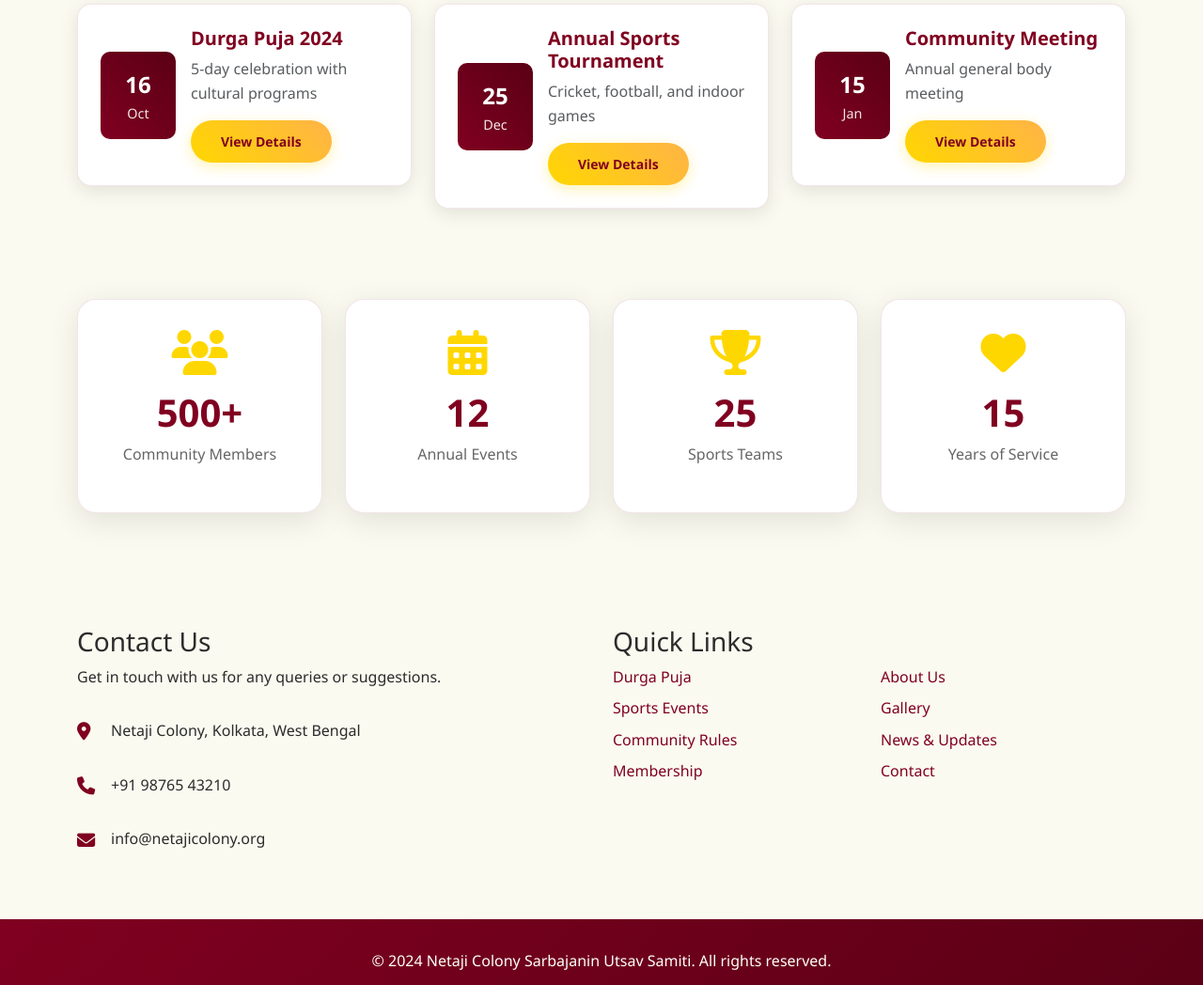
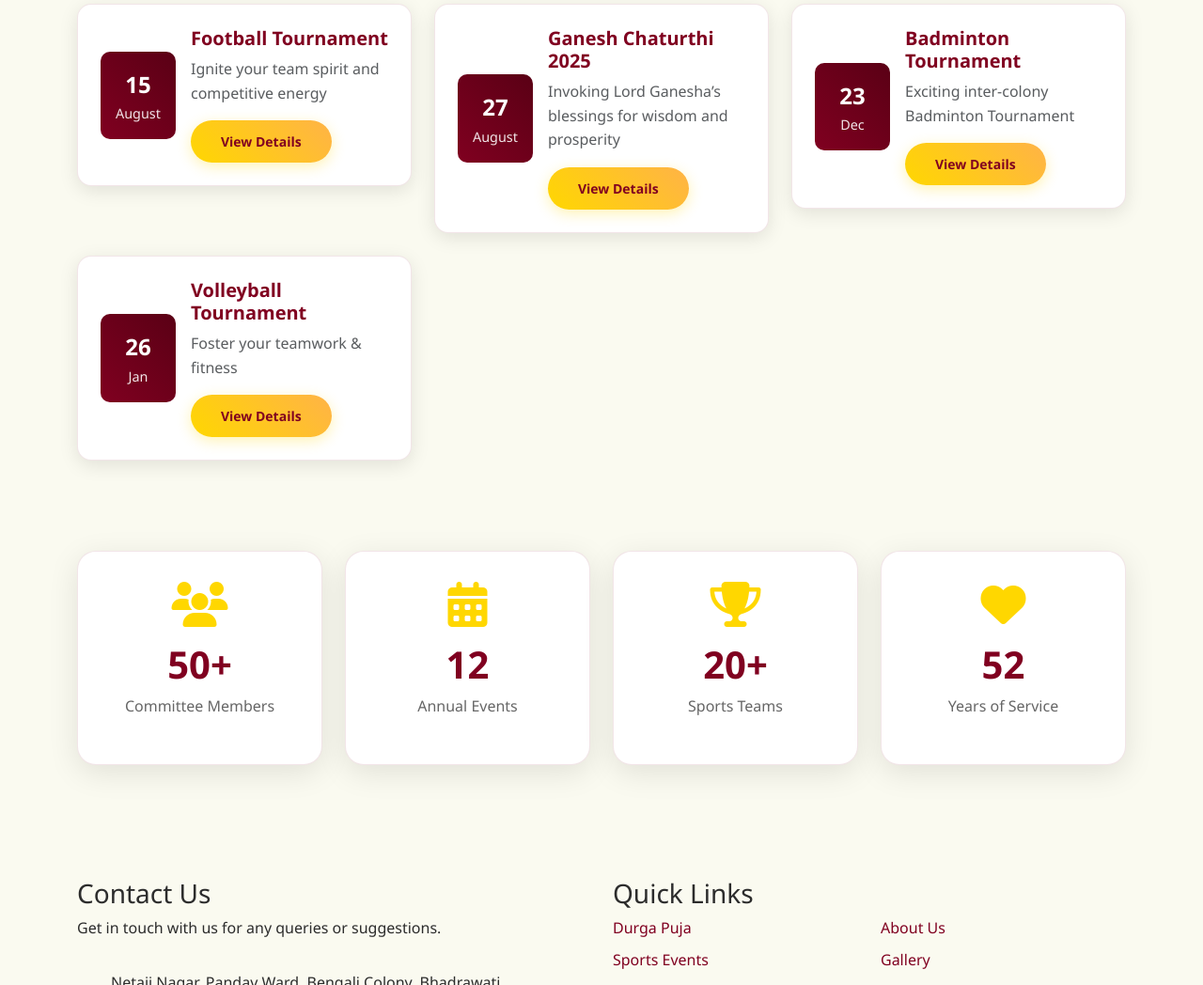
Before and after one commit to dooti2325/NCSUS-Committee-Site, a plain HTML site: page index.html in a window 1280 px wide. Shown: the part 1752-2800 px from the top of the page at 94% size. Drawn offline with nearby package versions, Linux system fonts and the light colour scheme.

Commit message:
Minor Changes

```diff
--- a/index.html
+++ b/index.html
@@ -3,7 +3,7 @@
 <head>
     <meta charset="UTF-8">
     <meta name="viewport" content="width=device-width, initial-scale=1.0">
-    <title>Netaji Colony Sarbajanin Utsav Samiti - Main Dashboard</title>
+    <title>Netaji Colony Sarbajanin Utsav Samiti</title>
     <link href="https://cdn.jsdelivr.net/npm/bootstrap@5.3.0/dist/css/bootstrap.min.css" rel="stylesheet">
     <link href="https://cdnjs.cloudflare.com/ajax/libs/font-awesome/6.4.0/css/all.min.css" rel="stylesheet">
     <link href="main-styles.css" rel="stylesheet">
@@ -41,11 +41,10 @@
             <div class="row align-items-center min-vh-100">
                 <div class="col-lg-6">
                     <h1 class="display-4 fw-bold text-white mb-4">
-                        Welcome to Netaji Colony
+                        Welcome to Our Committee Page
                     </h1>
                     <p class="lead text-white mb-4">
-                        Celebrating community spirit through festivals, sports, and cultural events.
-                        Join us in building a stronger, more vibrant community.
+                        Celebrating committee spirit through festivals, sports, and cultural events.
                     </p>
                     <div class="d-flex gap-3">
                         <a href="durga-puja.html" class="btn btn-primary btn-lg">
@@ -71,8 +70,8 @@
         <div class="container">
             <div class="row text-center mb-5">
                 <div class="col-12">
-                    <h2 class="section-title">Our Community Activities</h2>
-                    <p class="section-subtitle">Discover what makes our community special</p>
+                    <h2 class="section-title">Our Committee Activities</h2>
+                    <p class="section-subtitle">Discover what makes our committee special</p>
                 </div>
             </div>
             <div class="row g-4">
@@ -82,7 +81,7 @@
                             <i class="fas fa-om"></i>
                         </div>
                         <h4>Religious Festivals</h4>
-                        <p>Celebrate traditional festivals with community participation and cultural programs.</p>
+                        <p>Celebrate traditional festivals cultural programs.</p>
                         <a href="durga-puja.html" class="btn btn-outline-primary">Learn More</a>
                     </div>
                 </div>
@@ -101,8 +100,8 @@
                         <div class="feature-icon">
                             <i class="fas fa-users"></i>
                         </div>
-                        <h4>Community Meetings</h4>
-                        <p>Regular community meetings to discuss development, welfare, and social issues.</p>
+                        <h4>Committee Meetings</h4>
+                        <p>Regular committee meetings to discuss development, welfare, and social issues.</p>
                         <a href="#" class="btn btn-outline-primary">Learn More</a>
                     </div>
                 </div>
@@ -123,12 +122,12 @@
                 <div class="col-lg-4 col-md-6">
                     <div class="event-card">
                         <div class="event-date">
-                            <span class="day">16</span>
-                            <span class="month">Oct</span>
+                            <span class="day">15</span>
+                            <span class="month">August</span>
                         </div>
                         <div class="event-content">
-                            <h5>Durga Puja 2024</h5>
-                            <p class="text-muted">5-day celebration with cultural programs</p>
+                            <h5>Football Tournament</h5>
+                            <p class="text-muted">Ignite your team spirit and competitive energy</p>
                             <a href="durga-puja.html" class="btn btn-sm btn-primary">View Details</a>
                         </div>
                     </div>
@@ -136,12 +135,25 @@
                 <div class="col-lg-4 col-md-6">
                     <div class="event-card">
                         <div class="event-date">
-                            <span class="day">25</span>
+                            <span class="day">27</span>
+                            <span class="month">August</span>
+                        </div>
+                        <div class="event-content">
+                            <h5>Ganesh Chaturthi 2025</h5>
+                            <p class="text-muted">Invoking Lord Ganesha’s blessings for wisdom and prosperity</p>
+                            <a href="durga-puja.html" class="btn btn-sm btn-primary">View Details</a>
+                        </div>
+                    </div>
+                </div>
+                <div class="col-lg-4 col-md-6">
+                    <div class="event-card">
+                        <div class="event-date">
+                            <span class="day">23</span>
                             <span class="month">Dec</span>
                         </div>
                         <div class="event-content">
-                            <h5>Annual Sports Tournament</h5>
-                            <p class="text-muted">Cricket, football, and indoor games</p>
+                            <h5>Badminton Tournament</h5>
+                            <p class="text-muted">Exciting inter-colony Badminton Tournament</p>
                             <a href="sports.html" class="btn btn-sm btn-primary">View Details</a>
                         </div>
                     </div>
@@ -149,12 +161,12 @@
                 <div class="col-lg-4 col-md-6">
                     <div class="event-card">
                         <div class="event-date">
-                            <span class="day">15</span>
+                            <span class="day">26</span>
                             <span class="month">Jan</span>
                         </div>
                         <div class="event-content">
-                            <h5>Community Meeting</h5>
-                            <p class="text-muted">Annual general body meeting</p>
+                            <h5>Volleyball Tournament</h5>
+                            <p class="text-muted">Foster your teamwork & fitness</p>
                             <a href="#" class="btn btn-sm btn-primary">View Details</a>
                         </div>
                     </div>
@@ -170,8 +182,8 @@
                 <div class="col-md-3 col-6 mb-4">
                     <div class="stat-card">
                         <i class="fas fa-users fa-3x mb-3"></i>
-                        <h3 class="stat-number">500+</h3>
-                        <p class="stat-label">Community Members</p>
+                        <h3 class="stat-number">50+</h3>
+                        <p class="stat-label">Committee Members</p>
                     </div>
                 </div>
                 <div class="col-md-3 col-6 mb-4">
@@ -184,14 +196,14 @@
                 <div class="col-md-3 col-6 mb-4">
                     <div class="stat-card">
                         <i class="fas fa-trophy fa-3x mb-3"></i>
-                        <h3 class="stat-number">25</h3>
+                        <h3 class="stat-number">20+</h3>
                         <p class="stat-label">Sports Teams</p>
                     </div>
                 </div>
                 <div class="col-md-3 col-6 mb-4">
                     <div class="stat-card">
                         <i class="fas fa-heart fa-3x mb-3"></i>
-                        <h3 class="stat-number">15</h3>
+                        <h3 class="stat-number">52</h3>
                         <p class="stat-label">Years of Service</p>
                     </div>
                 </div>
@@ -209,15 +221,16 @@
                     <div class="contact-info">
                         <div class="contact-item">
                             <i class="fas fa-map-marker-alt"></i>
-                            <span>Netaji Colony, Kolkata, West Bengal</span>
+                            <span>Netaji Nagar, Pandav Ward, Bengali Colony, Bhadrawati
+                            <br>Dist. Chandrapur, Maharashtra, India</span>
                         </div>
                         <div class="contact-item">
                             <i class="fas fa-phone"></i>
-                            <span>+91 98765 43210</span>
+                            <span>+91 9156992201</span>
                         </div>
                         <div class="contact-item">
                             <i class="fas fa-envelope"></i>
-                            <span>info@netajicolony.org</span>
+                            <span>netajisportsclub23@gmail.com</span>
                         </div>
                     </div>
                 </div>
@@ -228,7 +241,7 @@
                             <ul class="list-unstyled">
                                 <li><a href="durga-puja.html">Durga Puja</a></li>
                                 <li><a href="sports.html">Sports Events</a></li>
-                                <li><a href="#">Community Rules</a></li>
+                                <li><a href="#">Committee Rules</a></li>
                                 <li><a href="#">Membership</a></li>
                             </ul>
                         </div>
--- a/script.js
+++ b/script.js
@@ -12,7 +12,7 @@ const GOOGLE_SHEETS_CONFIG = {
     financeSheetUrl: 'https://docs.google.com/spreadsheets/d/e/2PACX-1vQVGox77jAxaIaOiP7BcFVSju01tkDgcDAh7yFgzXEFNdFnADIVYq75blbiA7m12akLWHKbwbbag5k2/pub?output=csv',
     eventsSheetUrl: 'https://docs.google.com/spreadsheets/d/e/2PACX-1vSOCtcARb_U7UAs-bU4k24KzQ7oXEMahspOyCPdVX0pJ0yn_iY03DRwAnqAyj9MxYEJiqycsy96yyR_/pub?output=csv',
     // Auto-refresh interval in milliseconds (5 minutes)
-    refreshInterval: 300000
+    refreshInterval: 30000
 };
 
 // Initialize the application
```
